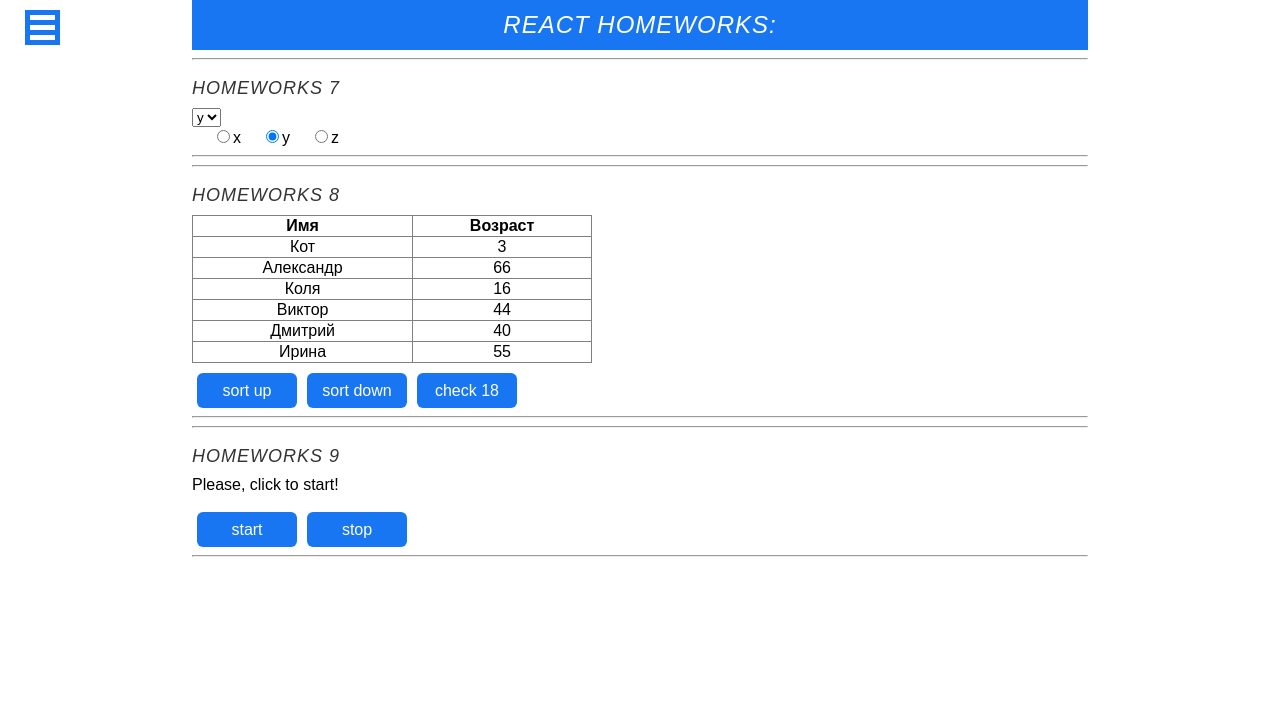
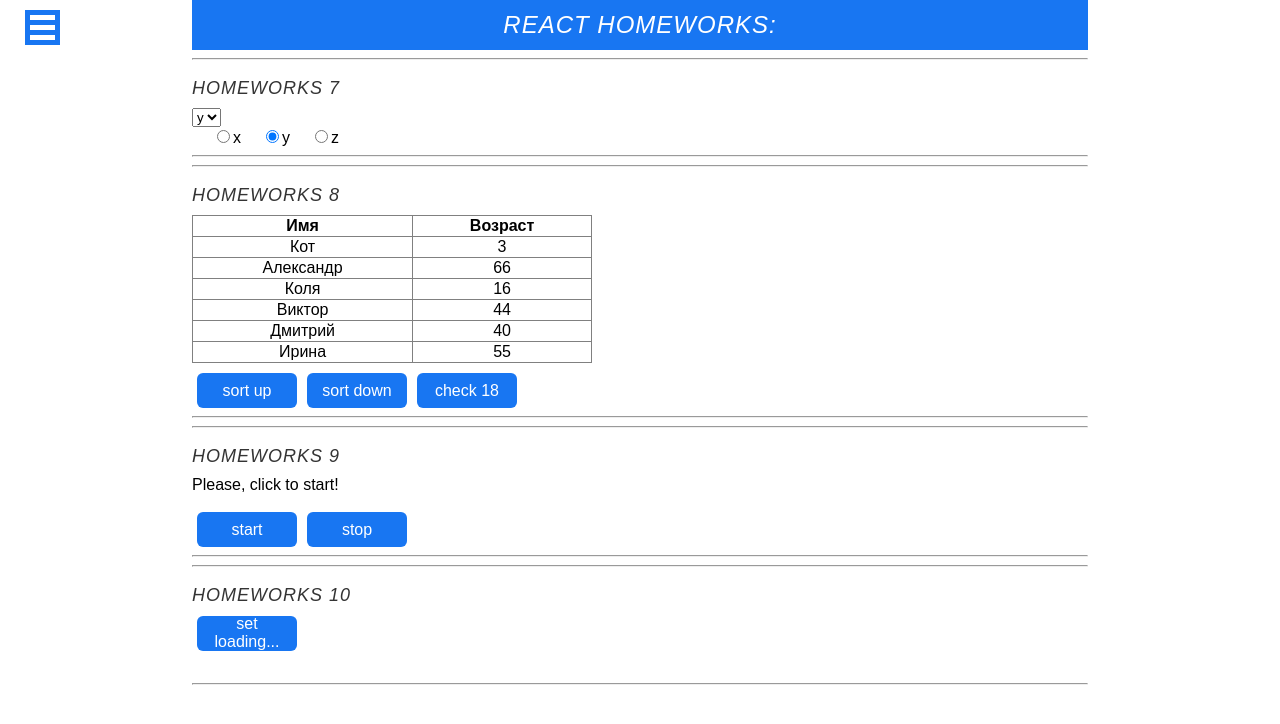
Before and after one commit to Talman95/react-homeworks, a React (Create React App) app: page /junior in a window 1280 px wide. Shown: the top 724 px of the page. Built offline with nearby package versions, Linux system fonts and the light colour scheme.

Commit message:
completed 10HW

```diff
--- a/package.json
+++ b/package.json
@@ -11,13 +11,16 @@
     "@types/node": "^16.7.13",
     "@types/react": "^17.0.20",
     "@types/react-dom": "^17.0.9",
+    "@types/react-redux": "^7.1.23",
     "@types/react-router-dom": "^5.3.3",
     "@types/uuid": "^8.3.4",
     "gh-pages": "^3.2.3",
     "react": "^17.0.2",
     "react-dom": "^17.0.2",
+    "react-redux": "^7.2.6",
     "react-router-dom": "^6.2.1",
     "react-scripts": "5.0.0",
+    "redux": "^4.1.2",
     "typescript": "^4.4.2",
     "uuid": "^8.3.2",
     "web-vitals": "^2.1.0"
--- a/src/index.css
+++ b/src/index.css
@@ -35,11 +35,17 @@ table {
     border-collapse: collapse;
     margin-bottom: 10px;
 }
+
 /* границы ячеек первого ряда таблицы */
 th {
     border: 1px solid grey;
 }
+
 /* границы ячеек тела таблицы */
 td {
     border: 1px solid grey;
 }
+/*Размеры для десятой домашки */
+.HW10 {
+    height: 60px;
+}
--- a/src/index.tsx
+++ b/src/index.tsx
@@ -3,10 +3,14 @@ import ReactDOM from 'react-dom'
 import './index.css'
 import App from './p1-main/m1-ui/u1-app/App'
 import * as serviceWorker from './serviceWorker'
+import {Provider} from "react-redux";
+import store from "./p2-homeworks/h10/bll/store";
 
 ReactDOM.render(
     <React.StrictMode>
-        <App/>
+        <Provider store={store}>
+            <App/>
+        </Provider>
     </React.StrictMode>,
     document.getElementById("root")
 )
--- a/src/p2-homeworks/h10/HW10.tsx
+++ b/src/p2-homeworks/h10/HW10.tsx
@@ -1,27 +1,35 @@
 import React from 'react'
 import SuperButton from '../h4/common/c2-SuperButton/SuperButton'
+import {useDispatch, useSelector} from "react-redux";
+import {AppStoreType} from "./bll/store";
+import {Dispatch} from "redux";
+import {loadingAC, LoadingActionType} from './bll/loadingReducer';
+import settings from '../../images/settings.gif';
 
 function HW10() {
     // useSelector, useDispatch
-    const loading = false
+    const loading = useSelector<AppStoreType, boolean>(state => state.loading.isLoading)
+    const dispatch = useDispatch<Dispatch<LoadingActionType>>()
 
     const setLoading = () => {
-        // dispatch
-        // setTimeout
+        dispatch(loadingAC(true))
+        setTimeout(() => {
+            dispatch(loadingAC(false))
+        }, 2500)
         console.log('loading...')
     };
 
     return (
         <div>
             <hr/>
-            homeworks 10
+            <span className={'spanTitle'}>homeworks 10</span>
 
             {/*should work (должно работать)*/}
             {loading
                 ? (
-                    <div>крутилка...</div>
+                    <div className={'HW10'}><img src={settings} alt={'loading'}/></div>
                 ) : (
-                    <div>
+                    <div className={'HW10'}>
                         <SuperButton onClick={setLoading}>set loading...</SuperButton>
                     </div>
                 )
@@ -30,7 +38,7 @@ function HW10() {
             <hr/>
             {/*для личного творчества, могу проверить*/}
             {/*<Alternative/>*/}
-            <hr/>
+            {/*<hr/>*/}
         </div>
     )
 }
--- a/src/p2-homeworks/h10/bll/loadingReducer.ts
+++ b/src/p2-homeworks/h10/bll/loadingReducer.ts
@@ -1,14 +1,27 @@
-const initState = {
-
+type LoadingStateType = {
+    isLoading: boolean
 }
 
-export const loadingReducer = (state = initState, action: any): any => { // fix any
+const initState = {
+    isLoading: false
+}
+
+export const loadingReducer = (state = initState, action: LoadingActionType): LoadingStateType => { // fix any
     switch (action.type) {
-        case '': {
-            return state
+        case 'LOADING': {
+            return {
+                ...state,
+                isLoading: action.isLoading
+            }
         }
         default: return state
     }
 }
+export type LoadingActionType = {
+    type: 'LOADING'
+    isLoading: boolean
+}
 
-export const loadingAC = (): any => {} // fix any
+export const loadingAC = (isLoading: boolean): LoadingActionType => (
+    {type: 'LOADING', isLoading}
+) // fix any
--- a/src/p2-homeworks/h10/bll/store.ts
+++ b/src/p2-homeworks/h10/bll/store.ts
@@ -1,15 +1,16 @@
 import {loadingReducer} from './loadingReducer'
+import {combineReducers, createStore} from "redux";
 
-// const reducers = combineReducers({
-//     loading: loadingReducer,
-//
-// })
-//
-// const store = createStore(reducers)
-//
-// export default store
-//
-// export type AppStoreType = ReturnType<typeof reducers>
-//
-// // @ts-ignore
-// window.store = store // for dev
+const reducers = combineReducers({
+    loading: loadingReducer,
+
+})
+
+const store = createStore(reducers)
+
+export default store
+
+export type AppStoreType = ReturnType<typeof reducers>
+
+// @ts-ignore
+window.store = store // for dev
--- a/src/p2-homeworks/h5/pages/Junior.tsx
+++ b/src/p2-homeworks/h5/pages/Junior.tsx
@@ -2,6 +2,7 @@ import React from 'react';
 import HW7 from "../../h7/HW7";
 import HW8 from "../../h8/HW8";
 import HW9 from "../../h9/HW9";
+import HW10 from "../../h10/HW10";
 
 const Junior = () => {
     return (
@@ -9,6 +10,7 @@ const Junior = () => {
             <HW7/>
             <HW8/>
             <HW9/>
+            <HW10/>
         </div>
     );
 };
```
Also changed, not shown: src/images/settings.gif (added), 1 other file (tests, documents, lock files or other folders).
